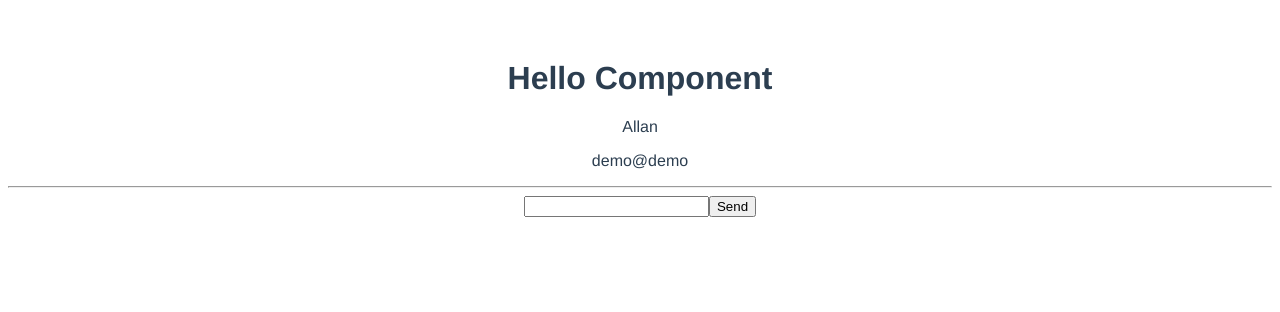
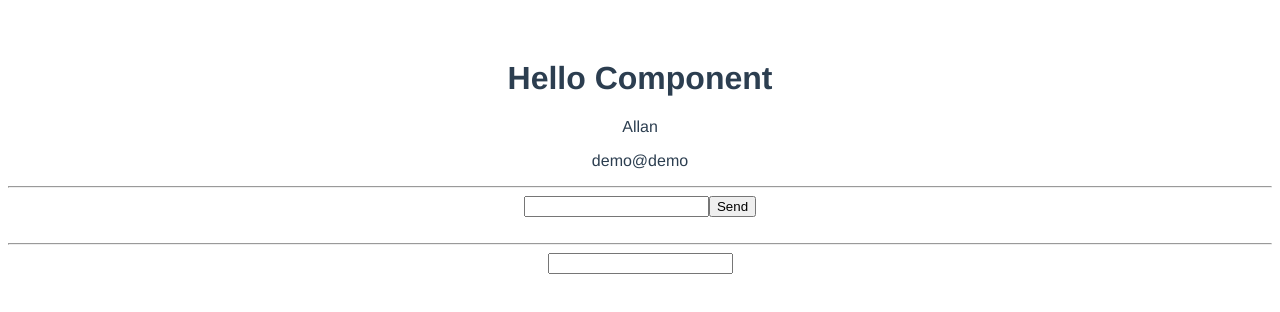
Before and after one commit to terry61003/vue-training, a Vue app: page / in a window 1280 px wide. Shown: the top 312 px of the page. Built offline with nearby package versions, Linux system fonts and the light colour scheme.

Commit message:
元件自動檢測更新

```diff
--- a/src/App.vue
+++ b/src/App.vue
@@ -4,21 +4,27 @@
   <View @view-text="getViewText" />
   <br>
   {{ text }}
+  <hr>
+  <InputTest v-model="name2" />
+  <br>
+  {{ name2 }}
 </template>
 
 <script>
 import Header from './components/HeaderTest.vue';
 import View from './components/ViewTest.vue';
+import InputTest from './components/InputTest.vue';
 
 export default {
   name: 'App',
   components: {
-    Header, View
+    Header, View, InputTest
   },
   data() {
     return {
       name: 'Allan',
       text: '',
+      name2: '',
     };
   },
   methods: {
--- /dev/null
+++ b/src/components/InputTest.vue
@@ -0,0 +1,12 @@
+<template>
+    <input type="text" :value="modelValue" @input="$emit('update:modelValue', $event.target.value)" />
+</template>
+
+<script>
+export default {
+    name: 'InputTest',
+    props: {
+        modelValue: String, // modelValue 為系統名稱，不能自由命名
+    },
+};
+</script>
```
